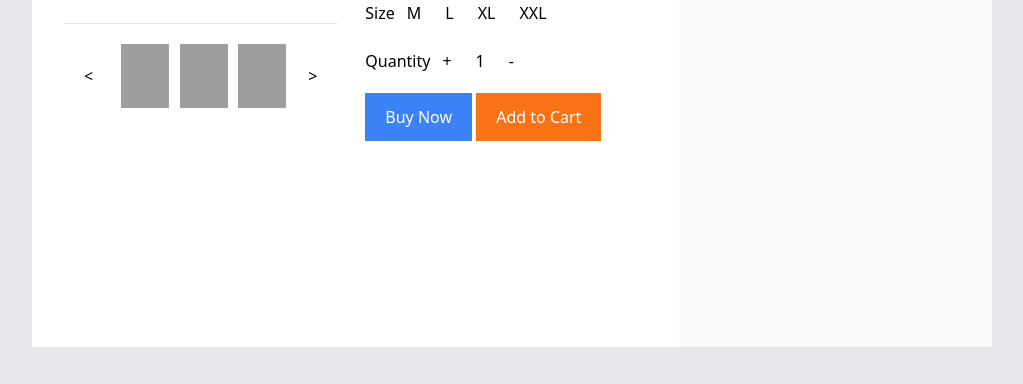
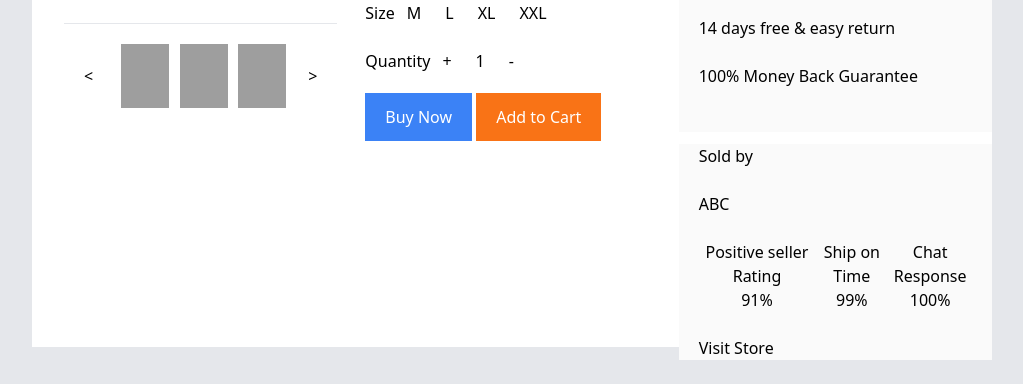
Before and after one commit to PJ-BN/daraz-lite, a Django app: template catalog/templates/product.html in a window 1280 px wide; the page is wider, and only the part inside the window is pictured. Shown: the part 413-797 px from the top of that part, without its empty margins (128-1151 px from the left). Run offline with Django 4.2, Linux system fonts and the light colour scheme; the template is opened without the code that fills it, so the values that code supplies are empty; style sheets or scripts are compiled from the project's sources; some libraries are stand-ins or nearby versions; grey boxes are pictures that could not be loaded.

Commit message:
some changes in product

```diff
--- a/catalog/templates/product.html
+++ b/catalog/templates/product.html
@@ -89,19 +89,77 @@
 
         </div>
 
-        <div id = "delivery" class = "py-10 px-5 bg-[#fafafa]">
-            nepal
+        <div id = "delivery" >
+
+            <div class = "py-5 px-5 bg-[#fafafa]">
+
+                <p> Delivery </p>
+                <br>
+
+
+                <div>
+                    <p> Tilottama-1 , Rupandehi</p>
+
+                </div>
+                <br>
+
+                <div class= "flex ">
+                    <p> Delivery </p>
+                    <span class= "px-4"> 3-4 days</span>
+                    <p> Rs.110 </p>
+                </div>
+                <br>
+
+                <p> Cash on Delivery Available </p>
+                <hr>
+                <br>
+                <div>
+                    <p> Service</p>
+                    <br>
+                    <p> 100% Authentic from Trusted Brand </p>
+                    <br>
+                    <p> 14 days free & easy return </p>
+                    <br>
+                    <p> 100% Money Back Guarantee </p>
+                    <br>
+
+                </div>
+
+
+            </div>
+
+            <div class = "my-3 px-5 bg-[#fafafa]">
+                <p> Sold by </p>
+                <br>
+                <p> ABC </p>
+                <br>
+                <div class= "flex">
+                <button>
+                    <p>Positive seller Rating</p>
+                    91%
+                </button>
+                <button>
+                    <p> Ship on Time</p>
+
+                    99%
+                </button>
+                <button>
+                    <p> Chat Response </p>
+                    100%
+                </button>
+
+
+            </div>
+            <br>
+            <button> Visit Store</button>
         </div>
+    </div>
+
+</div>
+<br>
 
 
 
 
 
-    </div>
-    <br>
-
-</div>
-
-
-
 {% endblock %}
--- a/catalog/views.py
+++ b/catalog/views.py
@@ -2,6 +2,7 @@ from django.shortcuts import render, redirect, get_object_or_404
 from django.conf import settings
 import os
 from .models import *
+from login.models import Loginid
 
 
 def home(request):
```
